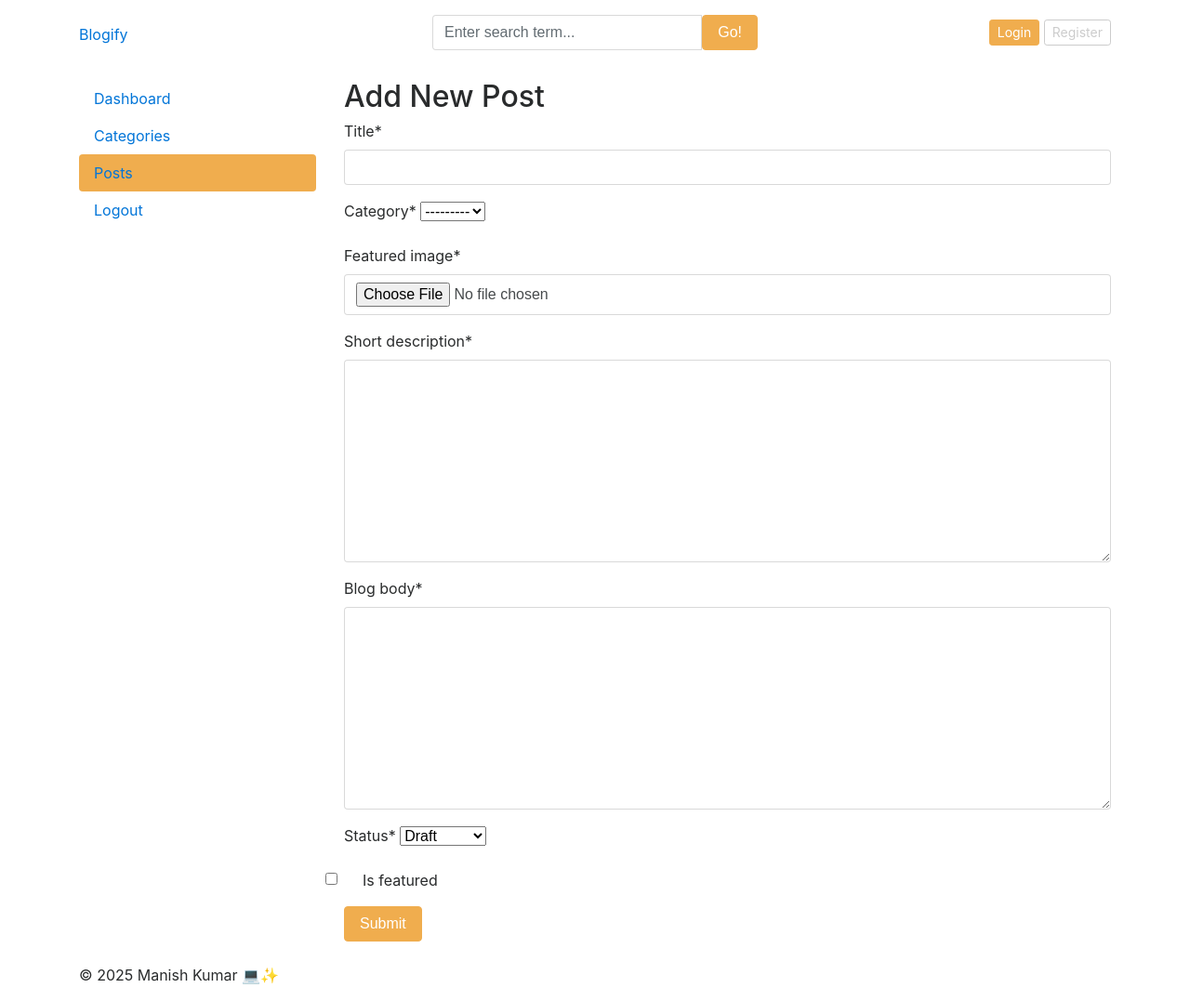
After one commit to manish079/blogify, a Django app: page /dashboard/posts/add/ in a window 1280 px wide. The commit adds this page. Shown: the whole page at 93% size. Run offline with Django 5.2, Linux system fonts and the light colour scheme; data that the repository does not hold is empty; some libraries are stand-ins or nearby versions.

Commit message:
blog posts

```diff
--- a/dashboard/urls.py
+++ b/dashboard/urls.py
@@ -10,5 +10,9 @@
     path('categories/add/', views.add_category, name='add_category'),
     path('categories/edit/<int:pk>/', views.edit_category, name='edit_category'),
     path('categories/delete/<int:pk>/', views.delete_category, name='delete_category'),
+    path('posts/', views.posts, name='posts'),
+    path('posts/add/', views.add_post, name='add_post'),
+    path('posts/edit/<int:pk>/', views.edit_post, name='edit_post'),
+    path('posts/delete/<int:pk>/', views.delete_post, name='delete_post'),
 
 ]
--- a/dashboard/views.py
+++ b/dashboard/views.py
@@ -1,8 +1,9 @@
 from django.shortcuts import render
 from blogs.models import Blog, Category
 from django.contrib.auth.decorators import login_required
-from .forms import CategoryForm
+from .forms import CategoryForm, BlogPostForm
 from django.shortcuts import get_object_or_404, redirect
+from django.utils.text import slugify
 
 
 @login_required(login_url='login')
@@ -16,6 +17,8 @@
     }
     return render(request, 'dashboard/dashboard.html', context)
 
+
+############### Category ########################
 
 def categories(request):
     # categories = Category.objects.all()  # already into context
@@ -58,3 +61,61 @@
     category = get_object_or_404(Category, pk=pk)
     category.delete()
     return redirect('categories')
+
+############## Post ########################
+
+def posts(request):
+    posts = Blog.objects.all().order_by('-updated_at')
+    context = {
+        'posts': posts,
+    }
+    return render(request, 'dashboard/posts.html', context)
+
+def add_post(request):
+
+    if request.method == 'POST':
+        form = BlogPostForm(request.POST, request.FILES)
+
+        if form.is_valid():
+            post = form.save(commit = False) # Temporarily save the form without committing to DB
+            post.author = request.user     # Assign the logged-in user as the author
+
+            title = form.cleaned_data['title']
+            post.slug = slugify(title) + '-' + str(post.id)
+
+            post.save()
+            return redirect('posts')
+
+        else:
+            print('form is invalid')
+            print(form.errors)
+
+    form = BlogPostForm()
+    context = {
+        'form': form,
+    }
+
+    return render(request, 'dashboard/add_post.html', context)
+
+def edit_post(request, pk):
+    post = get_object_or_404(Blog, pk=pk)
+    if request.method == 'POST':
+        form = BlogPostForm(request.POST, request.FILES, instance=post)
+        if form.is_valid():
+            post = form.save()
+            title = form.cleaned_data['title']
+            post.slug = slugify(title) + '-'+str(post.id)
+            post.save()
+            return redirect('posts')
+    form = BlogPostForm(instance=post)
+    context = {
+        'form': form,
+        'post': post
+    }
+    return render(request, 'dashboard/edit_post.html', context)
+
+
+def delete_post(request, pk):
+    post = get_object_or_404(Blog, pk=pk)
+    post.delete()
+    return redirect('posts')
--- /dev/null
+++ b/templates/dashboard/add_post.html
@@ -0,0 +1,24 @@
+{% extends 'base.html' %} {% block content %} {% load crispy_forms_tags %}
+
+<div class="row">
+  <!-- Left sidebar -->
+  <!-- load the sidebar here -->
+  {% include 'dashboard/sidebar.html' %}
+
+  <!-- Right side content -->
+  <div class="col-md-9">
+    <h2>Add New Post</h2>
+
+    <form
+      action="{% url 'add_post' %}"
+      method="POST"
+      enctype="multipart/form-data"
+    >
+      {% csrf_token %} {{ form | crispy }}
+      <button type="submit" class="btn btn-warning">Submit</button>
+    </form>
+    <br />
+  </div>
+</div>
+
+{% endblock %}
--- a/templates/dashboard/sidebar.html
+++ b/templates/dashboard/sidebar.html
@@ -18,7 +18,7 @@
       >Categories</a
     >
     <a
-      href="#"
+      href="{% url 'posts' %}"
       class="nav-link text-dark {% if '/posts/' in request.path %}bg-warning{% endif %}"
       >Posts</a
     >
```
Also changed, not shown: templates/dashboard/edit_post.html (added, +24 -0 lines), templates/dashboard/posts.html (added, +56 -0 lines).
